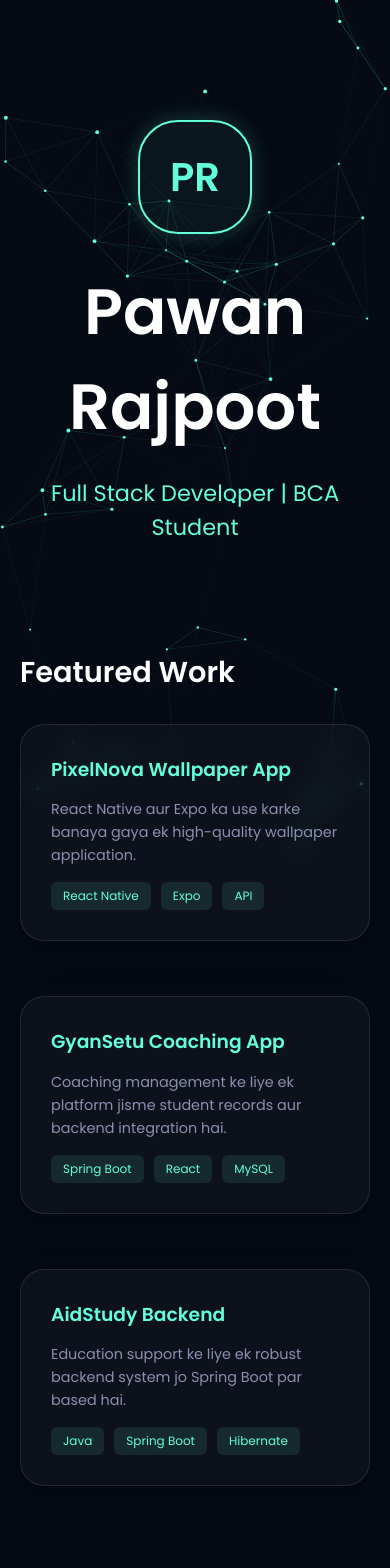
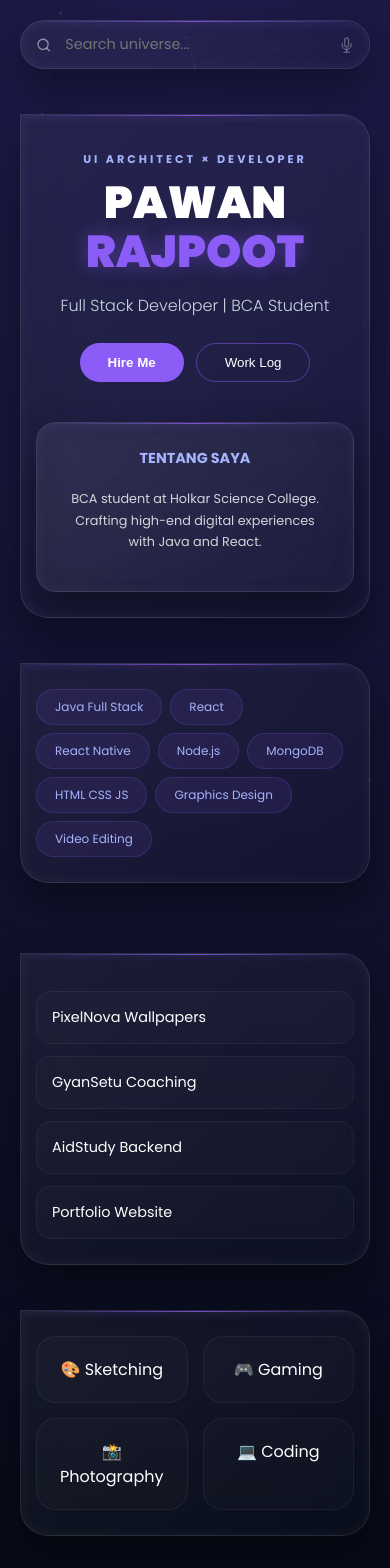
Before and after one commit to pr771434-lgtm/my-portfolio, a React (Create React App) app: page / in a window 390 px wide. Shown: the top 1568 px of the page. Built offline with nearby package versions, Linux system fonts and the light colour scheme.

Commit message:
Fix mobile responsiveness and add realistic search bar

```diff
--- a/package.json
+++ b/package.json
@@ -12,6 +12,7 @@
     "framer-motion": "^12.34.3",
     "react": "^19.2.4",
     "react-dom": "^19.2.4",
+    "react-icons": "^5.6.0",
     "react-scripts": "5.0.1",
     "web-vitals": "^2.1.4"
   },
--- a/src/App.js
+++ b/src/App.js
@@ -1,235 +1,207 @@
-import React, { useEffect, useState } from 'react';
-import { motion, AnimatePresence } from 'framer-motion';
+import React, { useEffect, useState } from "react";
+import { motion, AnimatePresence } from "framer-motion";
 import Particles, { initParticlesEngine } from "@tsparticles/react";
 import { loadSlim } from "@tsparticles/slim";
+import { FiSearch, FiMic } from 'react-icons/fi';
 
 function App() {
   const [init, setInit] = useState(false);
-  const [activeHobby, setActiveHobby] = useState(null);
-  const [activeSkill, setActiveSkill] = useState(null);
 
   useEffect(() => {
     initParticlesEngine(async (engine) => {
       await loadSlim(engine);
-    }).then(() => {
-      setInit(true);
-    });
+    }).then(() => setInit(true));
   }, []);
 
   const data = {
     name: "Pawan Rajpoot",
     role: "Full Stack Developer | BCA Student",
-
-    socials: {
-      "🎨 Sketching": {
-        insta: "https://www.instagram.com/pr____art?igsh=NXhzc3AxYjd3eDR3",
-        yt: "https://youtube.com/@pr-art-ox2cx?si=8Ht6woHktt17eNM7",
-        handle: "@pr____art"
-      },
-      "🎮 Gaming": {
-        insta: "https://www.instagram.com/2pr_gamers?igsh=eHR6d3owaTFpMHV4",
-        yt: "https://youtube.com/@2prgamers164?si=mAYuD6ZmiV0FhAHC",
-        handle: "@2pr_gamers"
-      },
-      "Video Editing": {
-        insta: "https://www.instagram.com/pr____edit?igsh=NzliNnIwejBsZ283",
-        yt: "https://youtube.com/@predit-l8h?si=2Y5qMtjn9EKTwCS-",
-        handle: "@pr____edit"
-      },
-      "📸 Photography": {
-        insta: "https://www.instagram.com/pr____edit?igsh=NzliNnIwejBsZ283",
-        yt: "https://youtube.com/@predit-l8h?si=2Y5qMtjn9EKTwCS-",
-        handle: "@pr____edit"
-      },
-      "💻 Coding": {
-        insta: null,
-        yt: "https://youtube.com/@codingyourself-k4q?si=kuW2cngnMUpBP_Ou",
-        handle: "@codingyourself"
-      }
-    },
-
-    projects: [
-      {
-        title: "PixelNova Wallpaper App",
-        desc: "React Native aur Expo ka use karke banaya gaya ek high-quality wallpaper application.",
-        tech: ["React Native", "Expo", "API"]
-      },
-      {
-        title: "GyanSetu Coaching App",
-        desc: "Coaching management ke liye ek platform jisme student records aur backend integration hai.",
-        tech: ["Spring Boot", "React", "MySQL"]
-      },
-      {
-        title: "AidStudy Backend",
-        desc: "Education support ke liye ek robust backend system jo Spring Boot par based hai.",
-        tech: ["Java", "Spring Boot", "Hibernate"]
-      }
-    ],
-
-    skillGalleries: {
-      "Java Full Stack": ["/java_cert.jpg"],
-      "React Native": ["/rn_project_ss.jpg"],
-      "Graphics Design": ["/design_sample.jpg"],
-      "Video Editing": ["/editing_work.jpg"]
-    },
-
-    galleries: {
-      "🎨 Sketching": ["/IMG_20241224_234351.jpg", "/IMG_20251205_105912.jpg", "/IMG_20251124_151933.jpg"],
-      "🎮 Gaming": ["/gaming1.jpg", "/gaming2.jpg"],
-      "📸 Photography": ["/IMG_20260209_113828.jpg", "/IMG_20251222_070323.jpg", "/WhatsApp Image 2026-03-20 at 8.41.35 AM.jpeg"],
-      "💻 Coding": ["/coding1.jpg", "/coding2.jpg"]
-    },
-
-    skills: ["Java Full Stack", "C++", "HTML/CSS", "JavaScript", "React Native", "Video Editing", "Graphics Design", "Web Designing"],
+    contact: "9713342226 | pr771434@gmail.com",
+    skills: ["Java Full Stack", "React", "React Native", "Node.js", "MongoDB", "HTML CSS JS", "Graphics Design", "Video Editing"],
+    projects: ["PixelNova Wallpapers", "GyanSetu Coaching", "AidStudy Backend", "Portfolio Website"],
     hobbies: ["🎨 Sketching", "🎮 Gaming", "📸 Photography", "💻 Coding"]
   };
 
-  const SocialLinks = ({ category }) => {
-    const links = data.socials[category] || data.socials["🎨 Sketching"];
-    return (
-      <div style={{ marginTop: '25px', display: 'flex', gap: '15px', justifyContent: 'center', borderTop: '1px solid rgba(100, 255, 218, 0.1)', paddingTop: '20px', flexWrap: 'wrap' }}>
-        {links.insta && (
-          <motion.a href={links.insta} target="_blank" rel="noreferrer" whileHover={{ scale: 1.05 }} style={{ color: '#64ffda', textDecoration: 'none', border: '1px solid #64ffda', padding: '8px 15px', borderRadius: '50px', fontSize: '0.8rem' }}>
-            Instagram {links.handle}
-          </motion.a>
-        )}
-        {links.yt && (
-          <motion.a href={links.yt} target="_blank" rel="noreferrer" whileHover={{ scale: 1.05 }} style={{ color: '#ff4444', textDecoration: 'none', border: '1px solid #ff4444', padding: '8px 15px', borderRadius: '50px', fontSize: '0.8rem' }}>
-            YouTube Channel
-          </motion.a>
-        )}
-      </div>
-    );
-  };
+  return (
+    <div style={rootContainer}>
+      <style>{`
+        @import url('https://fonts.googleapis.com/css2?family=Poppins:wght@300;400;700;900&display=swap');
 
-  const particlesOptions = {
-    background: { color: { value: "#050a14" } },
-    fpsLimit: 120,
-    particles: {
-      color: { value: "#64ffda" },
-      links: { color: "#64ffda", distance: 150, enable: true, opacity: 0.1 },
-      move: { enable: true, speed: 0.8 },
-      number: { value: 50 },
-      size: { value: { min: 1, max: 2 } },
-    }
-  };
+        .liquid-glass {
+          background: linear-gradient(135deg, rgba(255,255,255,0.05), rgba(255,255,255,0.01));
+          backdrop-filter: blur(20px);
+          -webkit-backdrop-filter: blur(20px);
+          border: 1px solid rgba(255,255,255,0.1);
+          box-shadow: 0 20px 40px rgba(0,0,0,0.4),
+                      inset 0 0 15px rgba(255,255,255,0.05);
+          position: relative;
+          overflow: hidden;
+          transition: 0.4s ease;
+        }
 
-  const glassStyle = {
-    background: "rgba(255, 255, 255, 0.03)",
-    backdropFilter: "blur(12px)",
-    borderRadius: "24px",
-    border: "1px solid rgba(255, 255, 255, 0.1)",
-    boxShadow: "0 8px 32px 0 rgba(0, 0, 0, 0.3)",
-    padding: "30px",
-    marginBottom: "30px"
-  };
+        .liquid-glass::after {
+          content: "";
+          position: absolute;
+          top: 0; left: 0; right: 0;
+          height: 1px;
+          background: linear-gradient(90deg, transparent, rgba(139, 92, 246, 0.8), transparent);
+          box-shadow: 0 0 10px rgba(139, 92, 246, 0.5);
+          z-index: 2;
+        }
 
-  return (
-    <div style={{ backgroundColor: '#050a14', color: '#ccd6f6', minHeight: '100vh', fontFamily: "'Poppins', sans-serif" }}>
-      {init && <Particles options={particlesOptions} style={{ position: 'absolute' }} />}
+        .search-input {
+          background: transparent;
+          border: none;
+          color: white;
+          width: 100%;
+          font-family: 'Poppins', sans-serif;
+          font-size: 0.9rem;
+          outline: none;
+          margin-left: 12px;
+        }
 
-      <div style={{ position: 'relative', zIndex: 1, maxWidth: '1000px', margin: 'auto', padding: '60px 20px' }}>
+        .search-bar-container:focus-within {
+          box-shadow: 0 0 20px rgba(139, 92, 246, 0.3);
+          border-color: rgba(139, 92, 246, 0.5);
+          transform: translateY(-2px);
+        }
 
-        {/* --- Header --- */}
-        <header style={{ textAlign: 'center', padding: '60px 0' }}>
-          <motion.div animate={{ boxShadow: ["0 0 20px rgba(100, 255, 218, 0.2)", "0 0 40px rgba(100, 255, 218, 0.4)", "0 0 20px rgba(100, 255, 218, 0.2)"] }} transition={{ repeat: Infinity, duration: 3 }} style={{ width: '110px', height: '110px', borderRadius: '40px', border: '2px solid #64ffda', margin: '0 auto 30px', display: 'flex', alignItems: 'center', justifyContent: 'center', fontSize: '2.5rem', fontWeight: 'bold', color: '#64ffda', background: 'rgba(100, 255, 218, 0.05)' }}>PR</motion.div>
-          <h1 style={{ fontSize: '4rem', color: '#ffffff', margin: 0, fontWeight: '800' }}>{data.name}</h1>
-          <p style={{ fontSize: '1.4rem', color: '#64ffda', fontWeight: '500' }}>{data.role}</p>
-        </header>
+        .notch-label {
+          position: absolute;
+          top: -36px;
+          left: -1px;
+          background: rgba(139, 92, 246, 0.6);
+          padding: 8px 25px;
+          border-radius: 15px 15px 0 0;
+          font-weight: bold;
+          font-size: 0.7rem;
+          letter-spacing: 2px;
+          border: 1px solid rgba(255,255,255,0.2);
+          border-bottom: none;
+          color: white;
+          box-shadow: 0 -5px 15px rgba(139, 92, 246, 0.2);
+        }
 
-        {/* --- Projects --- */}
-        <section style={{ marginBottom: '80px' }}>
-          <h2 style={{ fontSize: '1.8rem', color: '#ffffff', marginBottom: '30px' }}>Featured Work</h2>
-          <div style={{ display: 'grid', gridTemplateColumns: 'repeat(auto-fit, minmax(300px, 1fr))', gap: '25px' }}>
-            {data.projects.map((proj, i) => (
-              <motion.div key={i} whileHover={{ y: -10 }} style={glassStyle}>
-                <h3 style={{ color: '#64ffda', margin: '0 0 10px 0' }}>{proj.title}</h3>
-                <p style={{ fontSize: '0.9rem', color: '#8892b0', lineHeight: '1.6' }}>{proj.desc}</p>
-                <div style={{ display: 'flex', gap: '10px', flexWrap: 'wrap', marginTop: '15px' }}>
-                  {proj.tech.map(t => <span key={t} style={{ fontSize: '0.75rem', color: '#64ffda', background: 'rgba(100, 255, 218, 0.1)', padding: '5px 12px', borderRadius: '6px' }}>{t}</span>)}
-                </div>
+        /* --- MOBILE SPECIFIC FIXES --- */
+        @media (max-width: 768px) {
+          .hero-flex-box { flex-direction: column !important; text-align: center; }
+          .hero-text-side { order: 1; width: 100%; }
+          .about-side-box { order: 2; width: 100% !important; margin-top: 10px; }
+          .main-title-text { font-size: 2.8rem !important; line-height: 1.1 !important; }
+          .btn-group-mobile { justify-content: center; }
+          .notch-card-mobile { padding: 25px 15px !important; }
+          .search-bar-mobile { padding: 12px 15px !important; margin-bottom: 20px !important; width: 100%; box-sizing: border-box; }
+        }
+      `}</style>
+
+      {init && (
+        <Particles
+          options={{
+            fullScreen: { enable: true, zIndex: 0 },
+            particles: {
+              number: { value: 30 },
+              color: { value: "#8b5cf6" },
+              opacity: { value: 0.3 },
+              size: { value: { min: 1, max: 2 } },
+              move: { enable: true, speed: 0.5 },
+              links: { enable: true, distance: 150, opacity: 0.1, color: "#a78bfa" }
+            }
+          }}
+        />
+      )}
+
+      <div style={contentLayout}>
+        {/* Search Bar */}
+        <motion.div
+          initial={{ y: -30, opacity: 0 }}
+          animate={{ y: 0, opacity: 1 }}
+          style={searchBarWrapper}
+          className="liquid-glass search-bar-container search-bar-mobile"
+        >
+          <FiSearch size={18} color="rgba(255,255,255,0.5)" />
+          <input type="text" placeholder="Search universe..." className="search-input" />
+          <FiMic size={18} color="rgba(255,255,255,0.3)" style={{cursor: 'pointer'}} />
+        </motion.div>
+
+        {/* Hero Section */}
+        <motion.div initial={{ opacity: 0, y: 20 }} animate={{ opacity: 1, y: 0 }} className="liquid-glass notch-card-mobile" style={notchCardStyle}>
+          <div className="notch-label">IDENTITAS</div>
+          <div className="hero-flex-box" style={{ display: "flex", flexWrap: "wrap", gap: "30px", alignItems: "center" }}>
+            <div className="hero-text-side" style={{ flex: 1.2 }}>
+              <p style={subText}>UI ARCHITECT × DEVELOPER</p>
+              <h1 className="main-title-text" style={mainTitle}>PAWAN <br /> <span style={{ color: "#8b5cf6", textShadow: "0 0 20px rgba(139, 92, 246, 0.4)" }}>RAJPOOT</span></h1>
+              <p style={{ color: "#cbd5e1", marginBottom: "25px", fontWeight: 300 }}>{data.role}</p>
+              <div className="btn-group-mobile" style={{ display: "flex", gap: "12px", flexWrap: "wrap" }}>
+                <button style={primaryBtn}>Hire Me</button>
+                <button style={outlineBtn}>Work Log</button>
+              </div>
+            </div>
+            <div className="about-side-box liquid-glass" style={aboutBox}>
+              <h4 style={{ color: "#a5b4fc", marginTop: 0, fontSize: '0.9rem' }}>TENTANG SAYA</h4>
+              <p style={{ fontSize: "0.8rem", lineHeight: "1.7", opacity: 0.8 }}>
+                BCA student at Holkar Science College. Crafting high-end digital experiences with Java and React.
+              </p>
+            </div>
+          </div>
+        </motion.div>
+
+        {/* Technical Grid */}
+        <div style={mainGrid}>
+          <div className="liquid-glass notch-card-mobile" style={notchCardStyle}>
+            <div className="notch-label">KEAHLIAN</div>
+            <div style={chipContainer}>
+              {data.skills.map((s, i) => <span key={i} style={skillChip}>{s}</span>)}
+            </div>
+          </div>
+
+          <div className="liquid-glass notch-card-mobile" style={notchCardStyle}>
+            <div className="notch-label">PROYEK</div>
+            {data.projects.map((p, i) => (
+              <motion.div whileHover={{ x: 10, color: "#8b5cf6" }} key={i} style={projectItem}>{p}</motion.div>
+            ))}
+          </div>
+        </div>
+
+        {/* Hobby Section */}
+        <div className="liquid-glass notch-card-mobile" style={notchCardStyle}>
+          <div className="notch-label">EXPLORATION</div>
+          <div style={hobbyGrid}>
+            {data.hobbies.map((h, i) => (
+              <motion.div
+                key={i}
+                whileHover={{ scale: 1.05, backgroundColor: "rgba(139, 92, 246, 0.1)" }}
+                style={hobbyCard}
+              >
+                {h}
               </motion.div>
             ))}
           </div>
-        </section>
+        </div>
 
-        {/* --- Technical Skills --- */}
-        <section style={{ marginBottom: '80px' }}>
-          <h2 style={{ fontSize: '1.8rem', color: '#ffffff', marginBottom: '30px' }}>Tech Stack</h2>
-          <div style={{ display: 'grid', gridTemplateColumns: 'repeat(auto-fill, minmax(160px, 1fr))', gap: '15px' }}>
-            {data.skills.map(skill => (
-              <motion.div
-                key={skill}
-                onClick={() => setActiveSkill(activeSkill === skill ? null : skill)}
-                whileHover={{ scale: 1.05, borderColor: '#64ffda', background: 'rgba(100, 255, 218, 0.05)' }}
-                style={{ padding: '15px', textAlign: 'center', border: '1px solid rgba(100, 255, 218, 0.2)', borderRadius: '15px', cursor: 'pointer', color: activeSkill === skill ? '#64ffda' : '#ccd6f6' }}
-              >
-                {skill}
-              </motion.div>
-            ))}
-          </div>
-          <AnimatePresence>
-            {activeSkill && (
-              <motion.div initial={{ opacity: 0, y: 10 }} animate={{ opacity: 1, y: 0 }} exit={{ opacity: 0 }} style={{ ...glassStyle, marginTop: '20px' }}>
-                <div style={{ display: 'grid', gridTemplateColumns: 'repeat(auto-fit, minmax(200px, 1fr))', gap: '15px' }}>
-                  {data.skillGalleries[activeSkill]?.map((img, i) => (
-                    <img key={i} src={img} alt={`${activeSkill} work`} style={{ width: '100%', borderRadius: '12px', border: '1px solid rgba(100, 255, 218, 0.1)' }} onError={(e) => { e.target.src="https://via.placeholder.com/200x150?text=Work+Sample"; }} />
-                  ))}
-                </div>
-                {(activeSkill === "Video Editing") && <SocialLinks category="Video Editing" />}
-                {(activeSkill === "Graphics Design") && <SocialLinks category="🎨 Sketching" />}
-              </motion.div>
-            )}
-          </AnimatePresence>
-        </section>
-
-        {/* --- Hobbies --- */}
-        <section style={{ marginBottom: '80px' }}>
-          <h2 style={{ fontSize: '1.8rem', color: '#ffffff', marginBottom: '30px' }}>Hobbies</h2>
-          <div style={{ display: 'flex', flexWrap: 'wrap', gap: '15px' }}>
-            {data.hobbies.map(h => (
-              <motion.div key={h} onClick={() => setActiveHobby(activeHobby === h ? null : h)} whileHover={{ scale: 1.1 }} style={{ padding: '12px 30px', borderRadius: '50px', border: '1px solid rgba(100, 255, 218, 0.2)', cursor: 'pointer', background: activeHobby === h ? '#64ffda' : 'transparent', color: activeHobby === h ? '#050a14' : '#ccd6f6', fontWeight: '600' }}>{h}</motion.div>
-            ))}
-          </div>
-          <AnimatePresence>
-            {activeHobby && (
-              <motion.div initial={{ opacity: 0, scale: 0.98 }} animate={{ opacity: 1, scale: 1 }} exit={{ opacity: 0 }} style={{ ...glassStyle, marginTop: '20px' }}>
-                <div style={{ display: 'grid', gridTemplateColumns: 'repeat(auto-fit, minmax(250px, 1fr))', gap: '20px' }}>
-                  {data.galleries[activeHobby]?.map((url, i) => (
-                    <img key={i} src={url} alt={`${activeHobby} item`} style={{ width: '100%', borderRadius: '15px', border: '1px solid rgba(100, 255, 218, 0.1)' }} onError={(e) => { e.target.src=`https://via.placeholder.com/300?text=${activeHobby}`; }} />
-                  ))}
-                </div>
-                <SocialLinks category={activeHobby} />
-              </motion.div>
-            )}
-          </AnimatePresence>
-        </section>
-
-        {/* --- Experience --- */}
-        <section style={{ marginBottom: '80px' }}>
-          <h2 style={{ fontSize: '1.8rem', color: '#ffffff', marginBottom: '30px' }}>Experience</h2>
-          <div style={glassStyle}>
-            <h3 style={{ color: '#64ffda', margin: 0 }}>Pushp Foundation</h3>
-            <p style={{ color: '#ffffff', fontWeight: '600', marginTop: '5px' }}>Teacher | 2023 – 2025</p>
-            <ul style={{ color: '#8892b0', marginTop: '15px', lineHeight: '1.8', fontSize: '0.95rem' }}>
-              <li>Taught basic computer and communication skills.</li>
-              <li>Designed engaging lessons to improve academic performance.</li>
-              <li>Collaborated with teams for educational events.</li>
-            </ul>
-          </div>
-          <div style={{ ...glassStyle, borderLeft: '4px solid #8892b0' }}>
-            <h3 style={{ color: '#e6f1ff', margin: 0 }}>Robinhood Army</h3>
-            <p style={{ color: '#8892b0', fontWeight: 'bold', marginTop: '5px' }}>Volunteer | 2022 – 2023</p>
-            <p style={{ color: '#8892b0', marginTop: '10px' }}>Assisted in food distribution drives and awareness campaigns.</p>
-          </div>
-        </section>
-
-        <footer style={{ textAlign: 'center', padding: '40px 0', color: '#495670', fontSize: '0.85rem' }}>
-          © {new Date().getFullYear()} {data.name} | Designed with Neo-Tactile UI
+        <footer style={footerStyle}>
+          CONTACT • {data.contact} • 2026
         </footer>
       </div>
     </div>
   );
 }
 
+// Fixed Styles for Mobile
+const rootContainer = { minHeight: "100vh", background: "#050a14", backgroundImage: "radial-gradient(circle at 50% 0%, #1e1b4b 0%, #050a14 100%)", color: "white", fontFamily: "'Poppins', sans-serif", overflowX: "hidden" };
+const contentLayout = { position: "relative", zIndex: 1, maxWidth: "1100px", margin: "auto", padding: "20px" };
+const searchBarWrapper = { display: 'flex', alignItems: 'center', borderRadius: "50px", padding: "14px 25px", marginBottom: "30px" };
+const notchCardStyle = { borderRadius: "0 28px 28px 28px", marginTop: "45px", padding: "40px", boxSizing: 'border-box' };
+const subText = { color: "#a5b4fc", letterSpacing: "3px", fontSize: "0.7rem", marginBottom: "10px", fontWeight: 700 };
+const mainTitle = { fontSize: "clamp(2.5rem, 8vw, 4.5rem)", fontWeight: "900", lineHeight: "0.9", margin: "0" };
+const aboutBox = { padding: "25px", borderRadius: "20px", flex: 0.8, boxSizing: 'border-box', minWidth: '250px' };
+const primaryBtn = { padding: "12px 28px", borderRadius: "50px", border: "none", background: "#8b5cf6", color: "white", fontWeight: "bold", cursor: "pointer" };
+const outlineBtn = { padding: "10px 28px", borderRadius: "50px", border: "1px solid rgba(139, 92, 246, 0.5)", background: "transparent", color: "white", cursor: "pointer" };
+const mainGrid = { display: "grid", gridTemplateColumns: "repeat(auto-fit, minmax(280px, 1fr))", gap: "25px" };
+const chipContainer = { display: "flex", flexWrap: "wrap", gap: "8px" };
+const skillChip = { padding: "8px 18px", borderRadius: "50px", background: "rgba(139, 92, 246, 0.1)", border: "1px solid rgba(139, 92, 246, 0.2)", fontSize: "0.75rem", color: "#a5b4fc" };
+const projectItem = { padding: "15px", borderRadius: "15px", background: "rgba(255,255,255,0.02)", border: "1px solid rgba(255,255,255,0.05)", marginTop: "12px", cursor: "pointer", fontSize: "0.9rem" };
+const hobbyGrid = { display: "grid", gridTemplateColumns: "repeat(auto-fit, minmax(130px, 1fr))", gap: "15px" };
+const hobbyCard = { padding: "20px", borderRadius: "20px", background: "rgba(255,255,255,0.02)", border: "1px solid rgba(255,255,255,0.05)", textAlign: "center", cursor: "pointer" };
+const footerStyle = { textAlign: "center", marginTop: "80px", opacity: 0.4, fontSize: "0.7rem", letterSpacing: "2px" };
+
 export default App;
```
Also changed, not shown: 1 other file (tests, documents, lock files or other folders).
